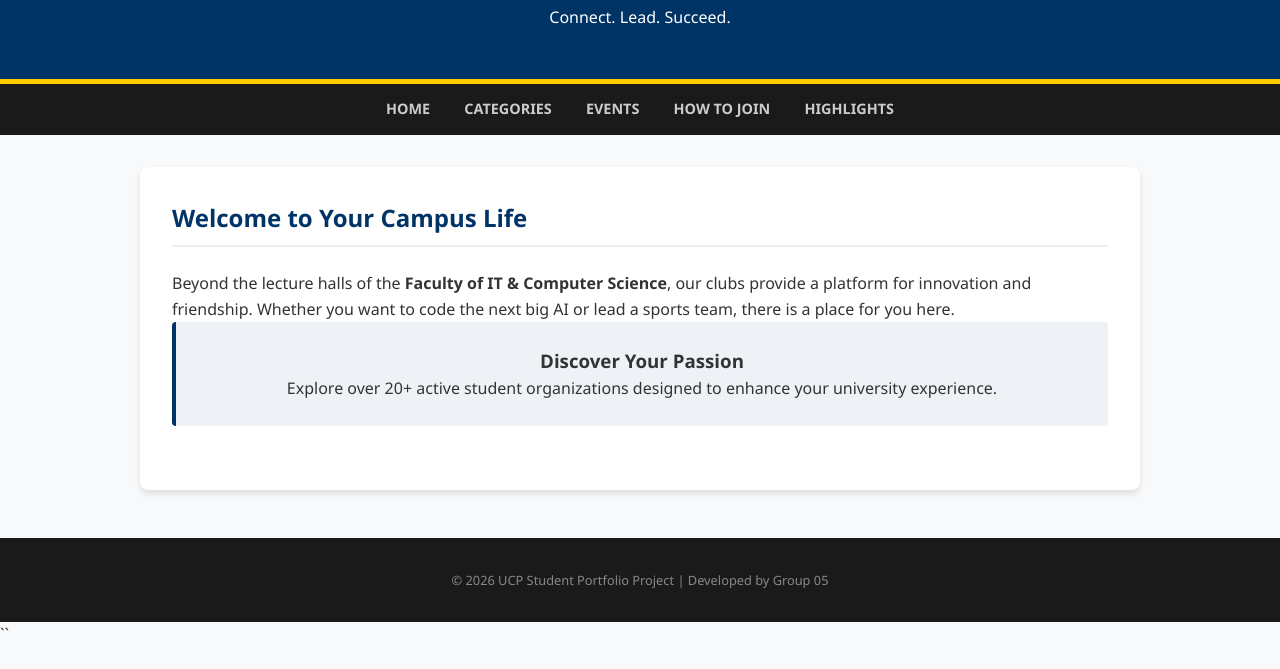
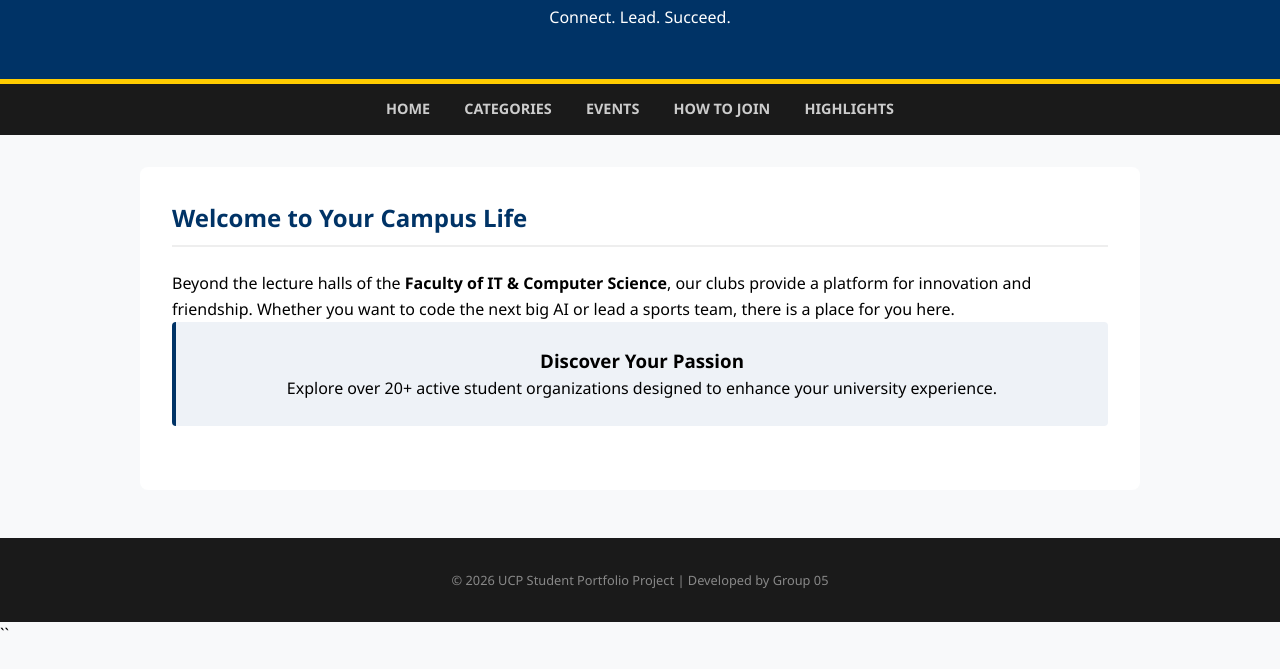
Before and after one commit to ali0arslan8/campus-events, a plain HTML site: page src/index.html in a window 1280 px wide. Shown: the part 115-784 px from the top of the page. Drawn offline with Linux system fonts and the light colour scheme.

Commit message:
Update Styles Pages

```diff
--- a/styles/styles.css
+++ b/styles/styles.css
@@ -5,7 +5,7 @@
     --dark-grey: #1a1a1a;     /* Nav Background */
     --light-bg: #f8f9fa;      /* Page Background */
     --white: #ffffff;
-    --text-main: #333333;
+    --text-main: #333333:
     --shadow: 0 4px 6px rgba(0,0,0,0.1);
 }
 
```
